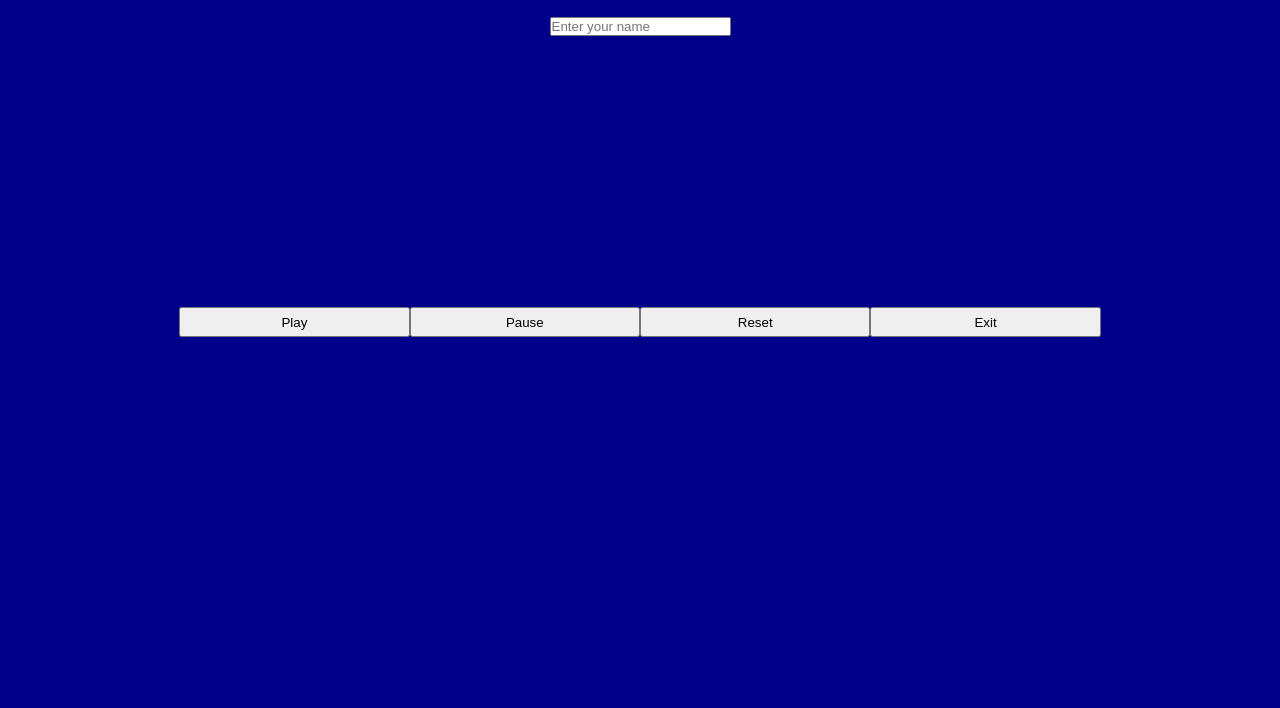
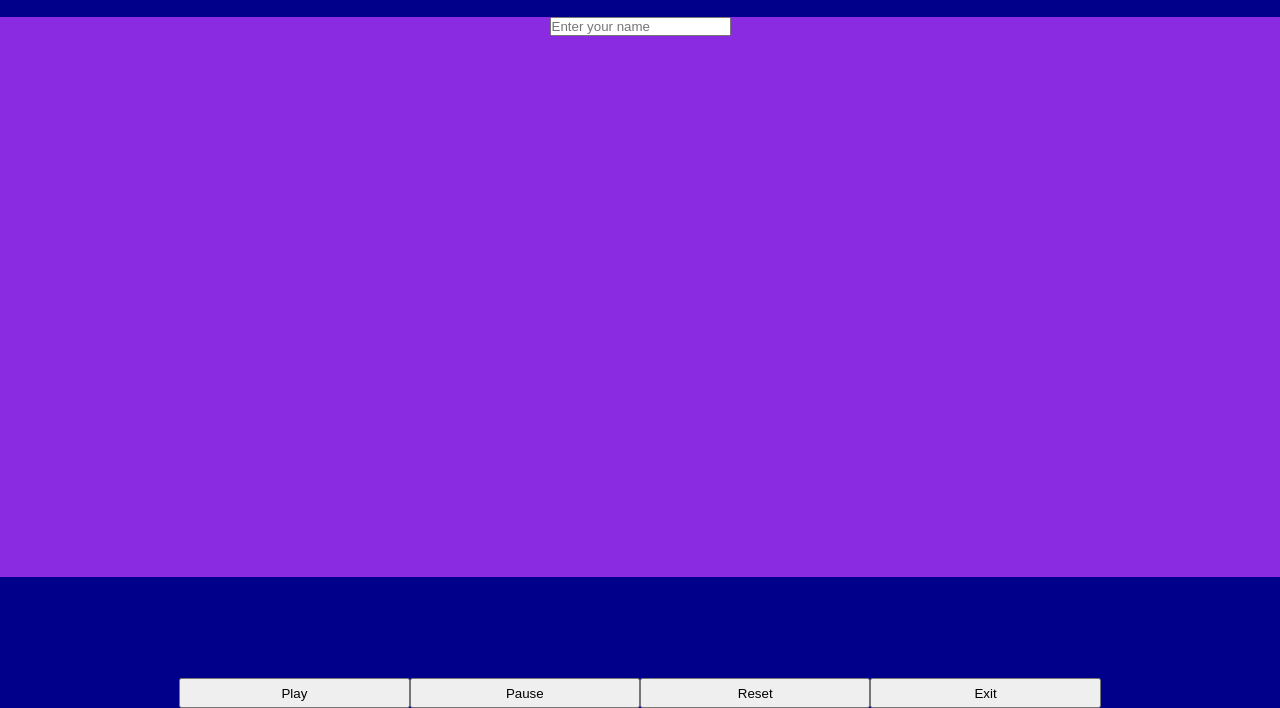
Before and after one commit to markcrowleyx/Go-Fish, a plain HTML site: page index.html in a window 1280 px wide. Shown: the part 92-800 px from the top of the page. Drawn offline with Linux system fonts and the light colour scheme.

Commit message:
Set body min-height to 100vh

```diff
--- a/assets/css/style.css
+++ b/assets/css/style.css
@@ -6,12 +6,13 @@
     box-sizing: border-box;
 }
 
+
+
 body {
     background-color: #00008b;
     color:#2f4f4f;
     text-align: center;
-    min-width: none;
-    position: relative;
+    min-height: 100vh;
 }
 
 .heading {
@@ -20,7 +21,7 @@ body {
     display: flex;
     justify-content: center;
     line-height: 40px;
-    min-width: none;
+
 }
 
 #left{
@@ -53,8 +54,9 @@ body {
 .game-area {
     box-sizing: border-box;
     width: 100%;
-    height: 40vh;
+    height: 70vh;
     text-align: center;
+    background-color: blueviolet;
 
 }
 
```
